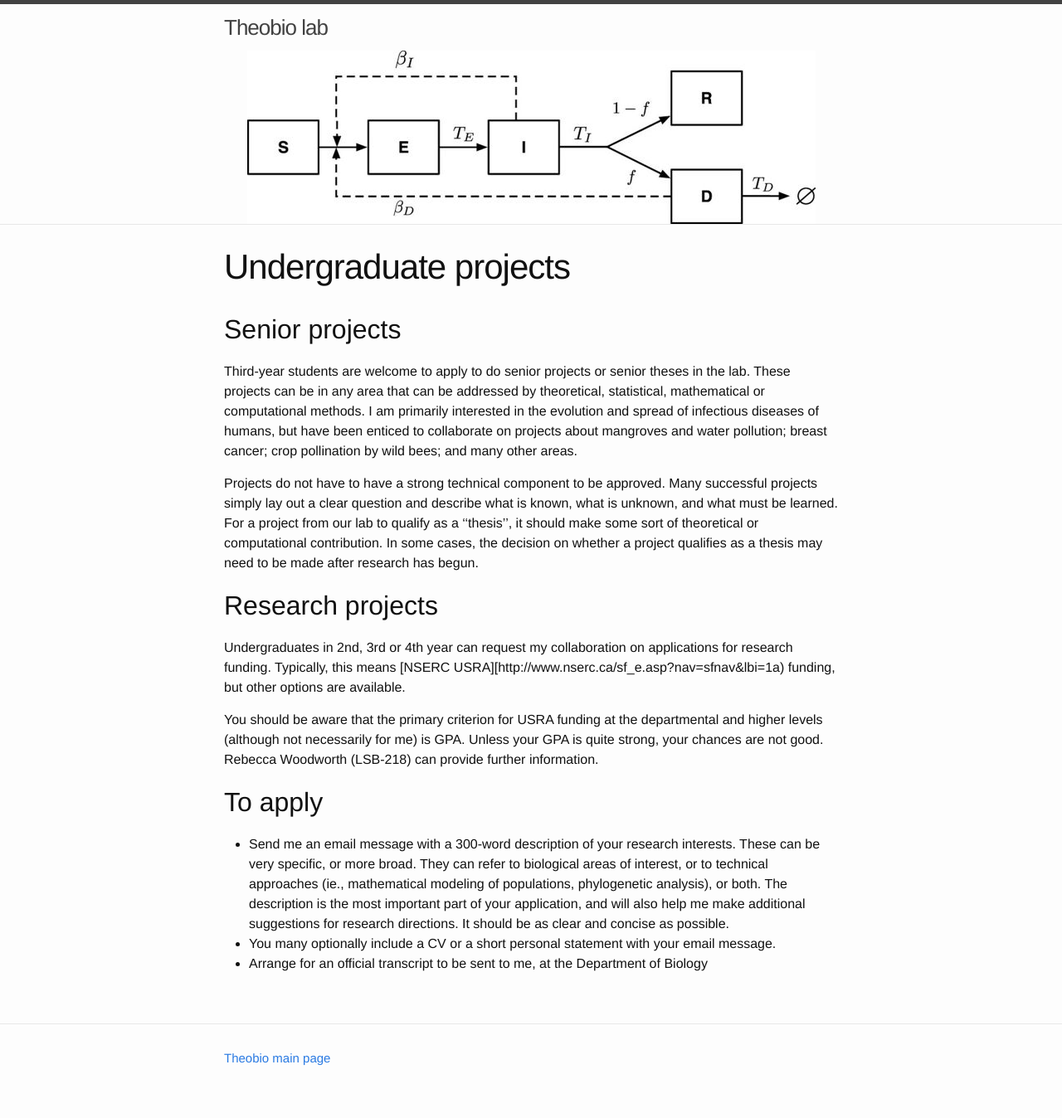
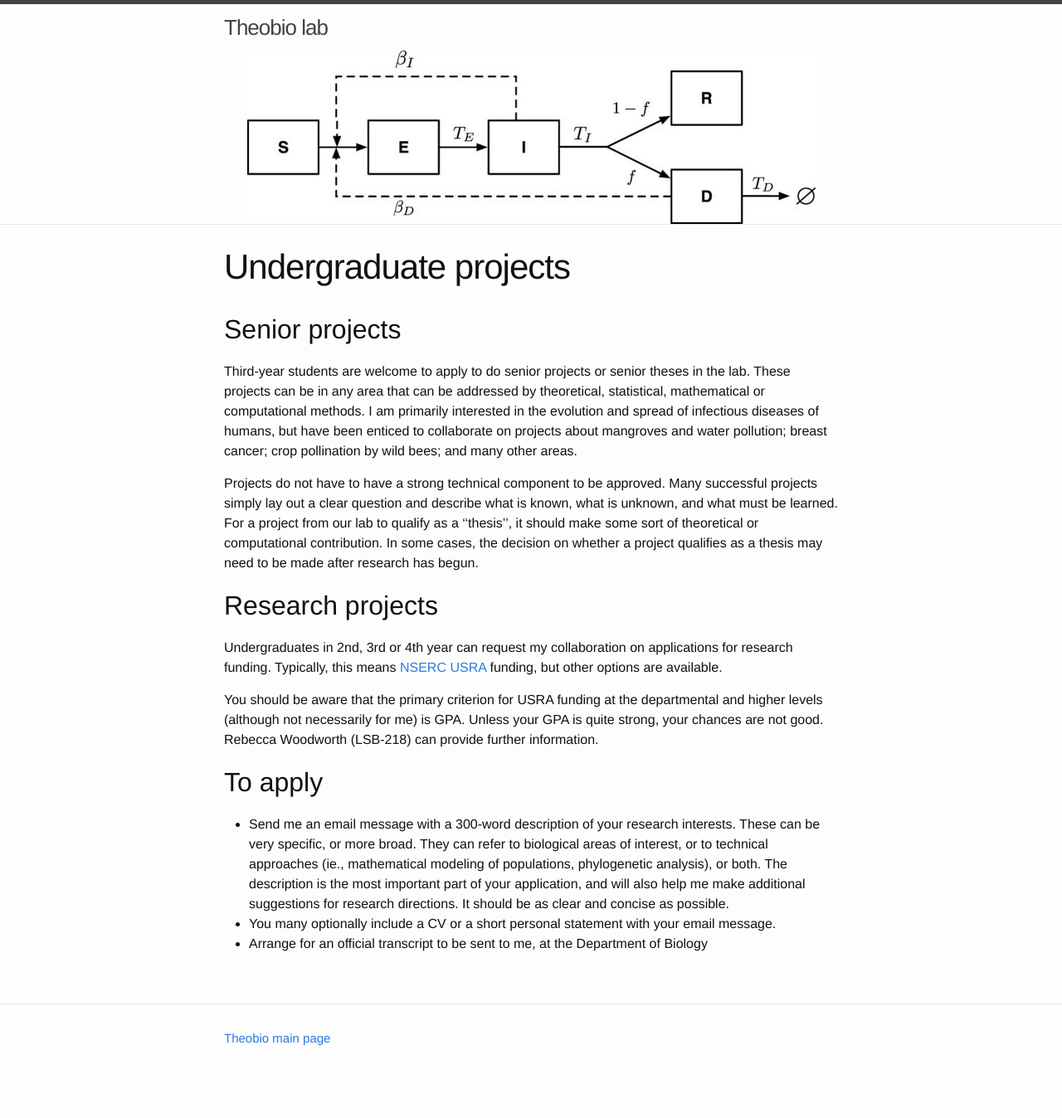
Before and after one commit to mac-theobio/mac-theobio.github.io, a Jekyll site: the page built from jd/undergrad.md, in a window 1280 px wide. Shown: the whole page at 83% size. Built offline with Jekyll 4.4.1, drawn with Linux system fonts in a browser that asks for light colours; after the commit the page ends 1324 px from its top, so only the background shows below that; some of the changed lines change nothing that is shown.

Commit message:
Undergrads and favicon

```diff
--- a/jd/undergrad.md
+++ b/jd/undergrad.md
@@ -11,7 +11,7 @@
 
 ## Research projects
 
-Undergraduates in 2nd, 3rd or 4th year can request my collaboration on applications for research funding.  Typically, this means [NSERC USRA][http://www.nserc.ca/sf_e.asp?nav=sfnav&lbi=1a) funding, but other options are available.
+Undergraduates in 2nd, 3rd or 4th year can request my collaboration on applications for research funding.  Typically, this means [NSERC USRA](http://www.nserc.ca/sf_e.asp?nav=sfnav&lbi=1a) funding, but other options are available.
 
 You should be aware that the primary criterion for USRA funding at the departmental and higher levels (although not necessarily for me) is GPA.  Unless your GPA is quite strong, your chances are not good.  Rebecca Woodworth (LSB-218) can provide further information.
 
@@ -26,3 +26,9 @@
 * Send me an email message with a 300-word description of your research interests.  These can be very specific, or more broad.  They can refer to biological areas of interest, or to technical approaches (ie., mathematical modeling of populations, phylogenetic analysis), or both.  The description is the most important part of your application, and will also help me make additional suggestions for research directions.  It should be as clear and concise as possible.
 * You many optionally include a CV or a short personal statement with your email message.
 * Arrange for an official transcript to be sent to me, at the Department of Biology
+
+{% comment %}
+### Work on timelines!!
+
+* The biology department's [undergraduate scholarships page](http://www.biology.mcmaster.ca/scholar_award.htm undergraduate)
+{% endcomment %}
```
Also changed, not shown: favicon.ico (added), 1 other file.
